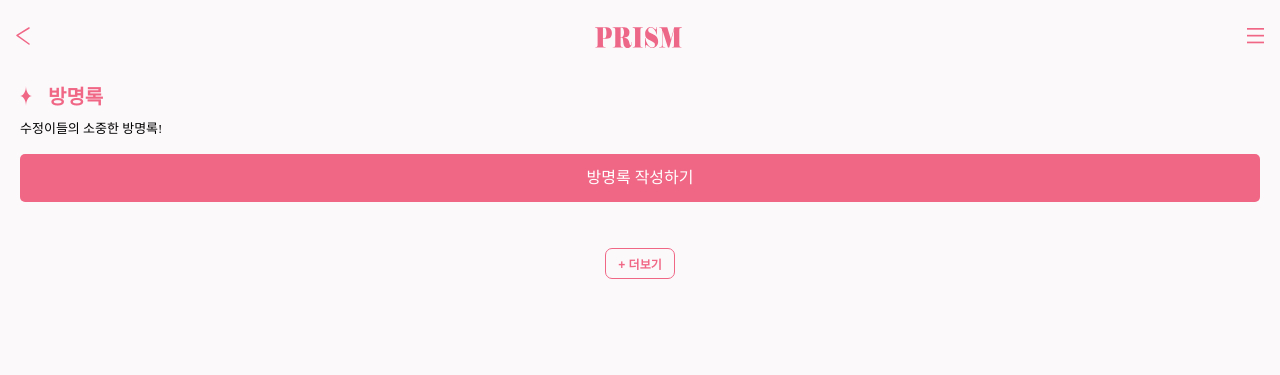
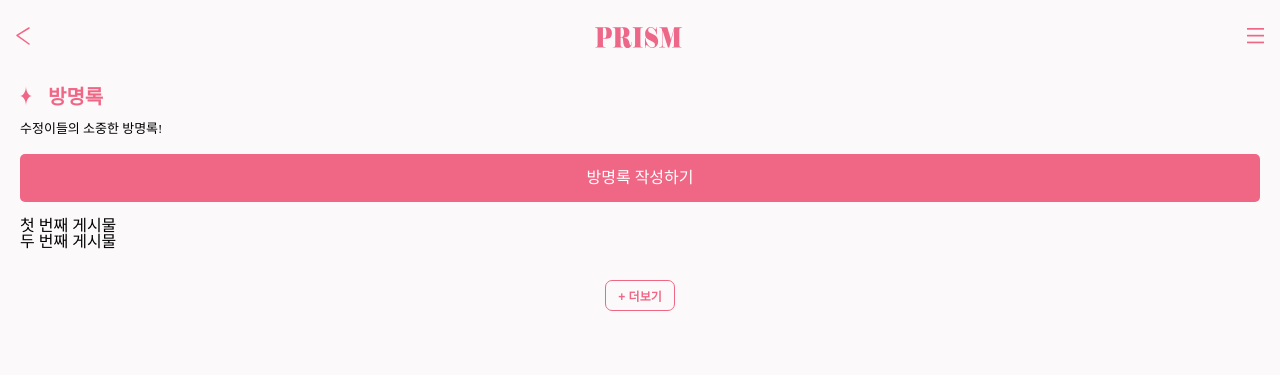
Before and after one commit to bright-affection/sswu_festival_page, a Django app: page /visitor/ in a window 1280 px wide. Shown: the top 375 px of the page. Run offline with Django 4.2, Linux system fonts and the light colour scheme; data that the repository does not hold is empty; some libraries are stand-ins or nearby versions; some web fonts are replaced.

Commit message:
visitor js

```diff
--- a/BACKEND/SUJIN/templates/visitor.html
+++ b/BACKEND/SUJIN/templates/visitor.html
@@ -12,6 +12,10 @@
 
     <script src="https://cdnjs.cloudflare.com/ajax/libs/jquery/3.6.0/jquery.min.js" integrity="sha512-894YE6QWD5I59HgZOGReFYm4dnWc1Qt5NtvYSaNcOP+u1T9qYdvdihz0PPSiiqn/+/3e7Jo4EaG7TubfWGUrMQ==" crossorigin="anonymous" referrerpolicy="no-referrer"></script>
     <script src="{% static 'js/visitor.js' %}"></script>
+    <!-- ajax -->
+    <!-- <script src="https://cdnjs.cloudflare.com/ajax/libs/jquery/3.3.1/jquery.min.js"></script> -->
+    <script src="https://cdnjs.cloudflare.com/ajax/libs/popper.js/1.12.9/umd/popper.min.js"></script>
+    <script src="https://maxcdn.bootstrapcdn.com/bootstrap/4.0.0/js/bootstrap.min.js"></script>
 </head>
 <body>
     <!-- 헤더는 나중에 js로 연결하기 -->
@@ -54,7 +58,7 @@
             </a>
 
             <!-- 백엔드랑 연결할 부분 -->
-            {% for visitor in visitor_list %}
+            <!-- {% for visitor in visitor_list %}
             <div class="writing">
                 <div class="writing_tx">{{visitor.content}}</div>
                 <div class="writing_info">
@@ -62,23 +66,61 @@
                     <span class="date">{{ visitor.date |date:"Y.m.d" }}</span>
                 </div>
             </div>
-            {% endfor %}
+            {% endfor %} -->
+
+            <ul id="post_list">
+                <!-- 여기에 동적으로 추가될 게시물들이 표시됩니다. -->
+            </ul>
 
             <!-- 더보기 버튼 -->
             <div id="more">
-                <!-- <span>+ 더보기</span> -->
-                <button onclick="loadItem()">+ 더보기</button>
+                <button id="moreBtn">+ 더보기</button>
             </div>
         </div>
     </div>
 </main>
 </div>
 </form>
+</body>
+</html>
+
 <script type="text/javascript">
+    // 게시물 데이터 예시 (실제 데이터베이스에서 가져온 것으로 가정)
+    const posts = [
+        "첫 번째 게시물",
+        "두 번째 게시물",
+        "세 번째 게시물",
+        "네 번째 게시물",
+        // 추가 게시물 데이터를 이곳에 추가할 수 있습니다.
+    ];
+
+    //더보기
+    const postList = document.getElementById("post_list");
+    const moreBtn = document.getElementById("moreBtn");
+
+    let currentIndex = 0; // 현재 표시된 게시물의 인덱스
+
+    function loadMorePosts() {
+        const postsPerPage = 2; // 한 번에 표시할 게시물 수
+        for (let i = 0; i < postsPerPage; i++) {
+            if (currentIndex < posts.length) {
+                const listItem = document.createElement("li");
+                listItem.textContent = posts[currentIndex];
+                postList.appendChild(listItem);
+                currentIndex++;
+            } else {
+                moreBtn.disabled = true; // 더 이상 게시물이 없을 경우 버튼 비활성화
+                break;
+            }
+        }
+    }
+
+    moreBtn.addEventListener("click", loadMorePosts);
+    // 초기 페이지 로드 시 처음 일부 게시물을 로드합니다.
+    loadMorePosts();
+
     function toggle(){
         var blur=document.getElementById('blur');
         blur.classList.toggle('active')
     }
-    </script>
-</body>
-</html>
+</script>
--- a/BACKEND/SUJIN/visitor/views.py
+++ b/BACKEND/SUJIN/visitor/views.py
@@ -29,3 +29,5 @@ def visitor_more(request):
         'visitor_list' : visitor_list
     }
     return render(request, 'visitor.html', context)
+
+# ---------ajax 테스트 -----------
```
